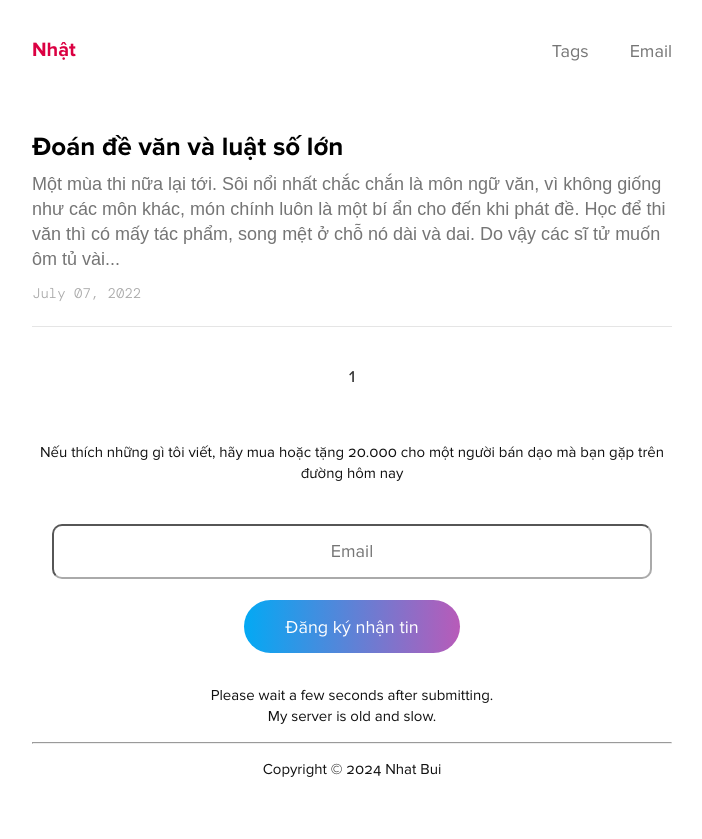
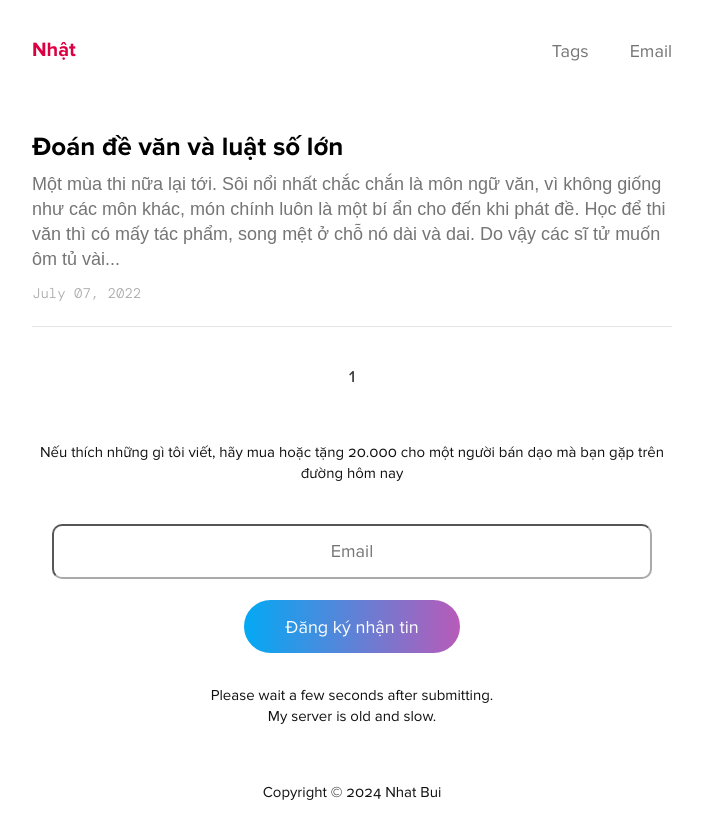
Before and after one commit to writebutwhy/writebutwhy.github.io, a Jekyll site: the page built from index.html, in a window 1280 px wide. Shown: the top 839 px of the page, without its empty margins (288-990 px from the left). Built offline with Jekyll 4.4.1, drawn with Linux system fonts in a browser that asks for light colours; some web fonts are replaced; the list of posts is cut into pages by our own code.

Commit message:
minor edit

```diff
--- a/_includes/footer.html
+++ b/_includes/footer.html
@@ -131,9 +131,7 @@
 			Please wait a few seconds after submitting.<br />My server is old and slow.
 		</p>
 	</small>
-
-	<hr>
-
+	<br />
 	<small>
 		<p align="center">
 			Copyright &#169;  2024 Nhat Bui
```
